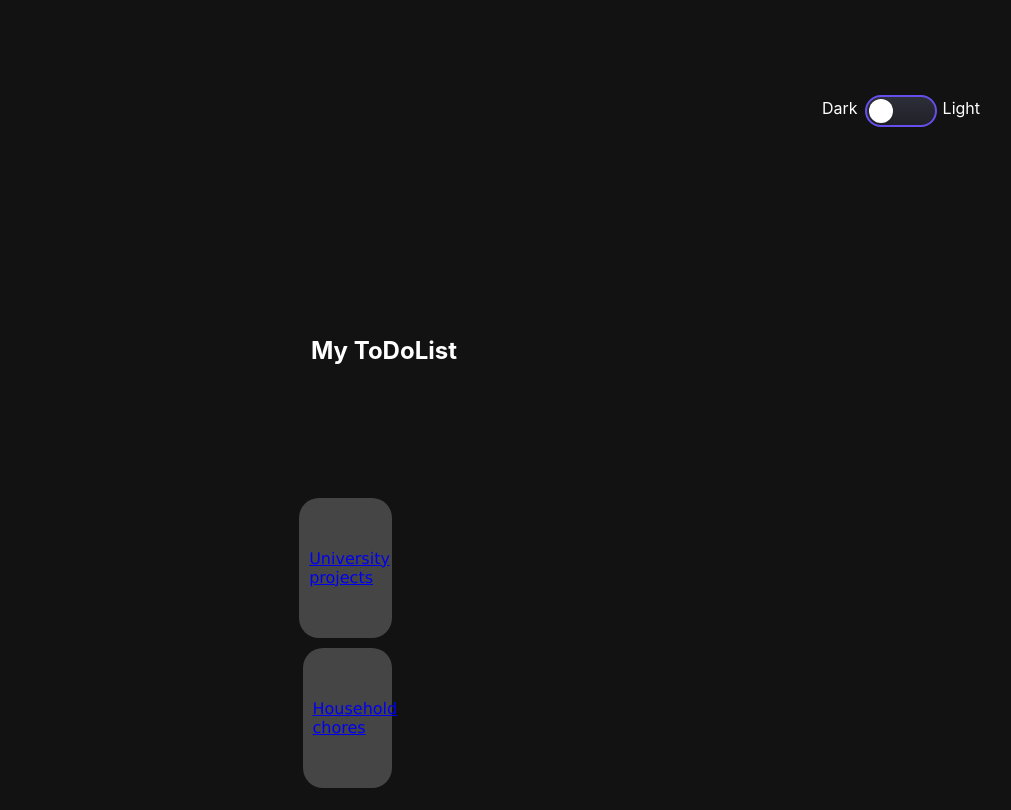
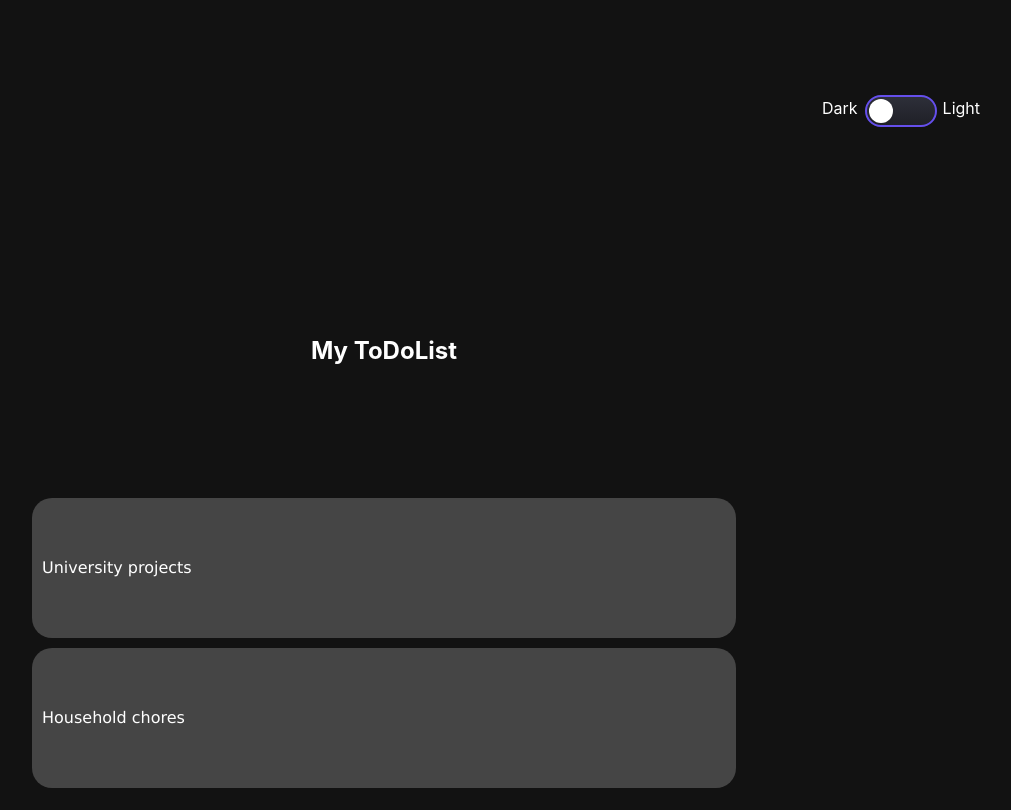
Before and after one commit to Lokhmat/ReactHSE, a React (Create React App) app: page / in a window 1280 px wide. Shown: the whole page, without its empty margins (256-1267 px from the left). Built offline with nearby package versions, Linux system fonts and the light colour scheme.

Commit message:
Сделал красиво

```diff
--- a/src/components/HomePage/HomePage.jsx
+++ b/src/components/HomePage/HomePage.jsx
@@ -23,7 +23,6 @@ class HomePageClass extends React.Component{
     }
 
     render(){
-        console.log(this.props.tasks)
         return(
             <div className = {cx("Home",{[`Home-theme-${this.props.theme}`]:true})}>
 			<div className = {cx("Radio",{[`Radio-theme-${this.props.theme}`]:true})}>
@@ -32,7 +31,7 @@ class HomePageClass extends React.Component{
 				<label>Light</label>
 			</div>
 			<h2 className = {cx("Heading",{[`Heading-theme-${this.props.theme}`]:true})}>My ToDoList</h2>
-			{this.props.tasks.map(x=> <LinkComp name = {x.name} id = {x.id}></LinkComp>)}
+			{this.props.tasks.map(x=> <LinkComp name = {x.name} id = {x.id} key={x.id}></LinkComp>)}
 			</div>
         )
     }
--- a/src/components/Link/Link.jsx
+++ b/src/components/Link/Link.jsx
@@ -16,12 +16,12 @@ class LinkClass extends React.Component{
 	render(){
 
 	return(
-        <Link to={`/${this.props.id}`}>
-		<div className = {cx("Task",{[`Task-theme-${this.props.theme}`]:true})}>
-		<div className = {cx("Text",{[`Text-theme-${this.props.theme}`]:true})}>
-            <p>{this.props.name}</p>
+        <Link className = {cx("Link",{[`Link-theme-${this.props.theme}`]:true})} to={`/${this.props.id}`}>
+
+		<div className = {cx("Text")}>
+            <div>{this.props.name}</div>
 		</div>
-	    </div>
+
         </Link>
     )
     }
--- a/src/components/Link/Link.module.scss
+++ b/src/components/Link/Link.module.scss
@@ -1,15 +1,17 @@
-.Task{
+.Link{
     &:hover{
     width: 57%;
     }
     &-theme-dark{
         background-color : #454545;
+        color: white;
         &:hover{
             background-color: #6b6b6b;
         }
     }
     &-theme-light{
         background-color: #e4ebf0;
+        color:black;
         &:hover{
             background-color: #d5d9db;
         }
@@ -29,4 +31,12 @@
     margin-top: 5px;
     padding: 10px;
     transition-duration: 1s;
+    outline: none;
+    text-decoration: none;
 }
+.Text{
+    display: flex;
+    align-items: center;
+    flex-direction: row;
+    justify-content: space-between;
+}
```
